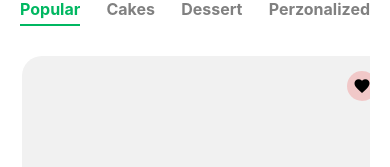
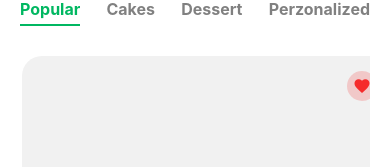
Before and after one commit to HectorBusSan/Cake, a React Native app: screen /Home in a window 390 px wide. Shown: the part 217-384 px from the top of the page. Built offline with nearby package versions, Linux system fonts and the light colour scheme.

Commit message:
Agregando colores y sombras al Icono LIKE

```diff
--- a/view/screens/HomeScreen.js
+++ b/view/screens/HomeScreen.js
@@ -38,7 +38,7 @@ const HomeScreen=()=>{
                 alignItems:"center",justifyContent:"center",
                 backgroundColor:product.like?"rgba(245,42,42,0.2)":"rgba(0,0,0,0.2)"
                 }}>
-                    <MaterialIcons name="favorite" size={18} color="black"/>
+                    <MaterialIcons name="favorite" size={18} color={product.like?COLORS.red:COLORS.dark}/>
                 </View>
             </View>
         </View>);
```
